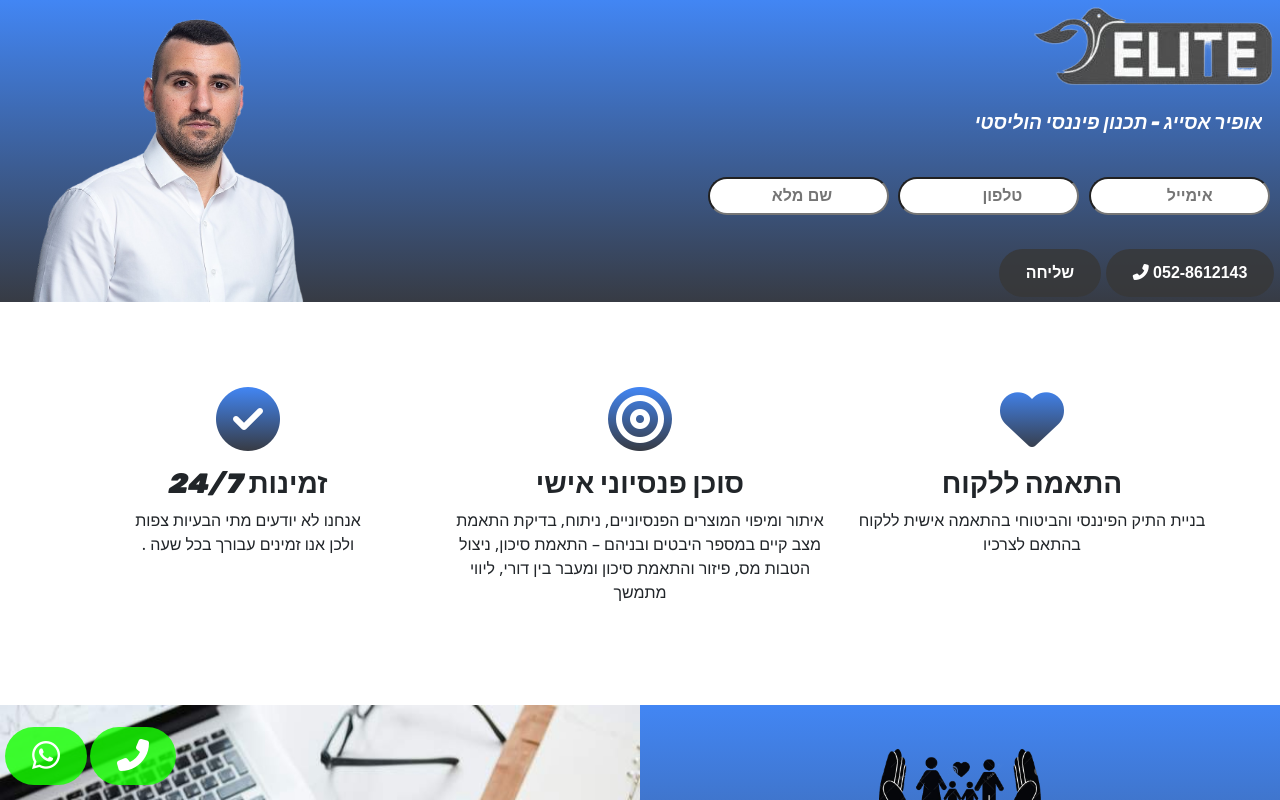
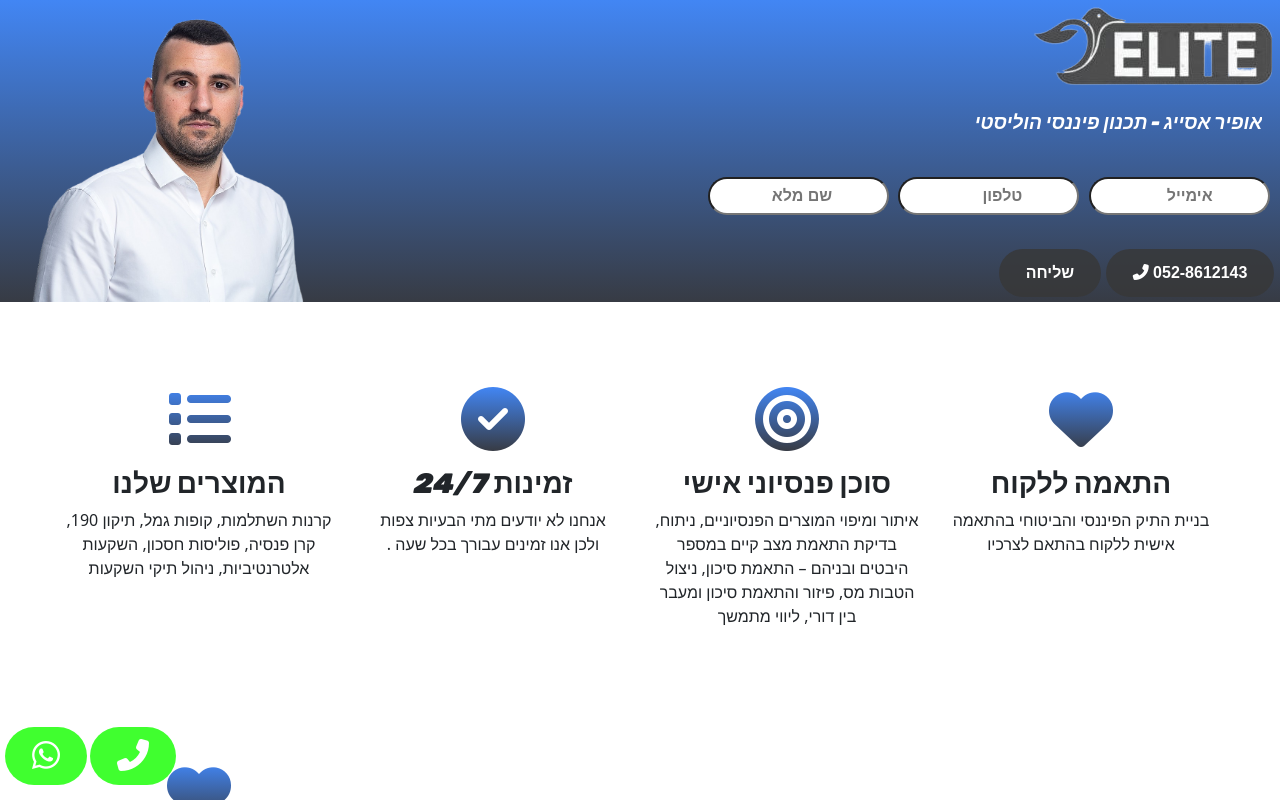
Before and after one commit to idanasayag0/ofir-finance-website, a plain HTML site: page index.html in a window 1280 px wide. Drawn offline with nearby package versions, Linux system fonts and the light colour scheme.

Commit message:
Add files via upload

```diff
--- a/index.html
+++ b/index.html
@@ -134,13 +134,19 @@
 
     <section id="features">
         <div class="row">
-            <div class="feature-box col-lg-4">
+          <div class="feature-box col-lg-3">
+            <i class="icon fa-solid fa-list fa-4x"></i>
+              <h3 style="font-weight: bolder; font-family:'Rubik', sans-serif;">המוצרים שלנו</h3>
+             <p>קרנות השתלמות, קופות גמל, תיקון 190, קרן פנסיה, פוליסות חסכון, השקעות אלטרנטיביות, ניהול תיקי השקעות</p>
+           </div>
+
+            <div class="feature-box col-lg-3">
               <i class="icon fa-solid fa-circle-check fa-4x"></i>
               <h3 style="font-weight: bolder; font-family:'Rubik', sans-serif;">זמינות 24/7</h3>
                 <p>אנחנו לא יודעים מתי הבעיות צפות<br>. ולכן אנו זמינים עבורך בכל שעה</p>
            </div>
 
-           <div class="feature-box col-lg-4">
+           <div class="feature-box col-lg-3">
               <i class="icon fa-solid fa-bullseye fa-4x"></i>
               <h3 style="font-weight: bolder; font-family:'Rubik', sans-serif;">סוכן פנסיוני אישי</h3>
                <p>איתור ומיפוי המוצרים הפנסיוניים, ניתוח, בדיקת התאמת מצב קיים
@@ -149,10 +155,16 @@
 
            </div>
 
-           <div class="feature-box col-lg-4">
+           <div class="feature-box col-lg-3">
             <i class="icon fa-solid fa-heart fa-4x"></i>
               <h3 style="font-weight: bolder; font-family:'Rubik', sans-serif;">התאמה ללקוח</h3>
              <p>בניית התיק הפיננסי והביטוחי בהתאמה אישית ללקוח בהתאם לצרכיו</p>
+           </div>
+
+           <div class="feature-box col-lg-3">
+            <i class="icon fa-solid fa-heart fa-4x"></i>
+              <h3 style="font-weight: bolder; font-family:'Rubik', sans-serif;">המוצרים שלנו</h3>
+             <p>קרנות השתלמות, קופות גמל, תיקון 190, קרן פנסיה, פוליסות חסכון, השקעות אלטרנטיביות, ניהול תיקי השקעות</p>
            </div>
         </div>
     </section>
```
